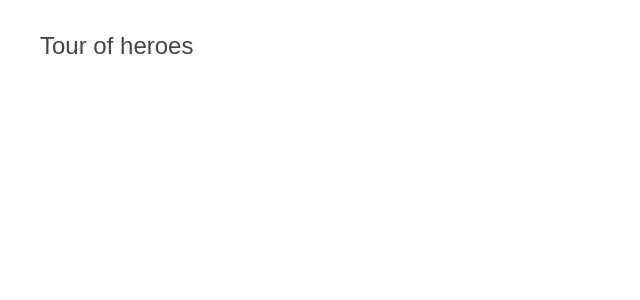
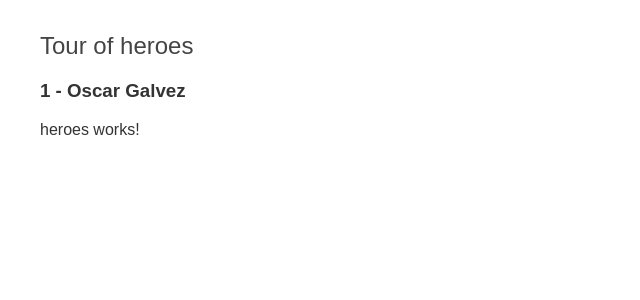
Before and after one commit to ogaliz/angular-pue, an Angular app: page / in a window 1280 px wide. Shown: the top 300 px of the page, without its empty margins (0-640 px from the left). Built offline with nearby package versions, Linux system fonts and the light colour scheme.

Commit message:
Mostrando en la vista propiedades de una clase

```diff
--- /dev/null
+++ b/src/app/Hero.ts
@@ -0,0 +1,4 @@
+export class Hero {
+    id: number;
+    name: string;
+  }
--- a/src/app/app.component.html
+++ b/src/app/app.component.html
@@ -8,5 +8,6 @@
 </head>
 <body>
   <h2>{{ title }}</h2>
+  <app-heroes></app-heroes>
 </body>
 </html>
--- a/src/app/heroes/heroes.component.html
+++ b/src/app/heroes/heroes.component.html
@@ -1 +1,2 @@
+<h3>{{ hero.id }} - {{ hero.name }}</h3>
 <p>heroes works!</p>
--- a/src/app/heroes/heroes.component.ts
+++ b/src/app/heroes/heroes.component.ts
@@ -1,5 +1,7 @@
 import { Component, OnInit } from '@angular/core';
+import { Hero } from '../Hero';
 
+// Estilos y vistas que pertenecen al componente
 @Component({
   selector: 'app-heroes',
   templateUrl: './heroes.component.html',
@@ -7,6 +9,11 @@ import { Component, OnInit } from '@angular/core';
 })
 export class HeroesComponent implements OnInit {
 
+  hero : Hero = {
+    id : 1,
+    name : 'Oscar Galvez'
+  };
+
   constructor() { }
 
   ngOnInit() {
```
Also changed, not shown: 1 other file (tests, documents, lock files or other folders).
